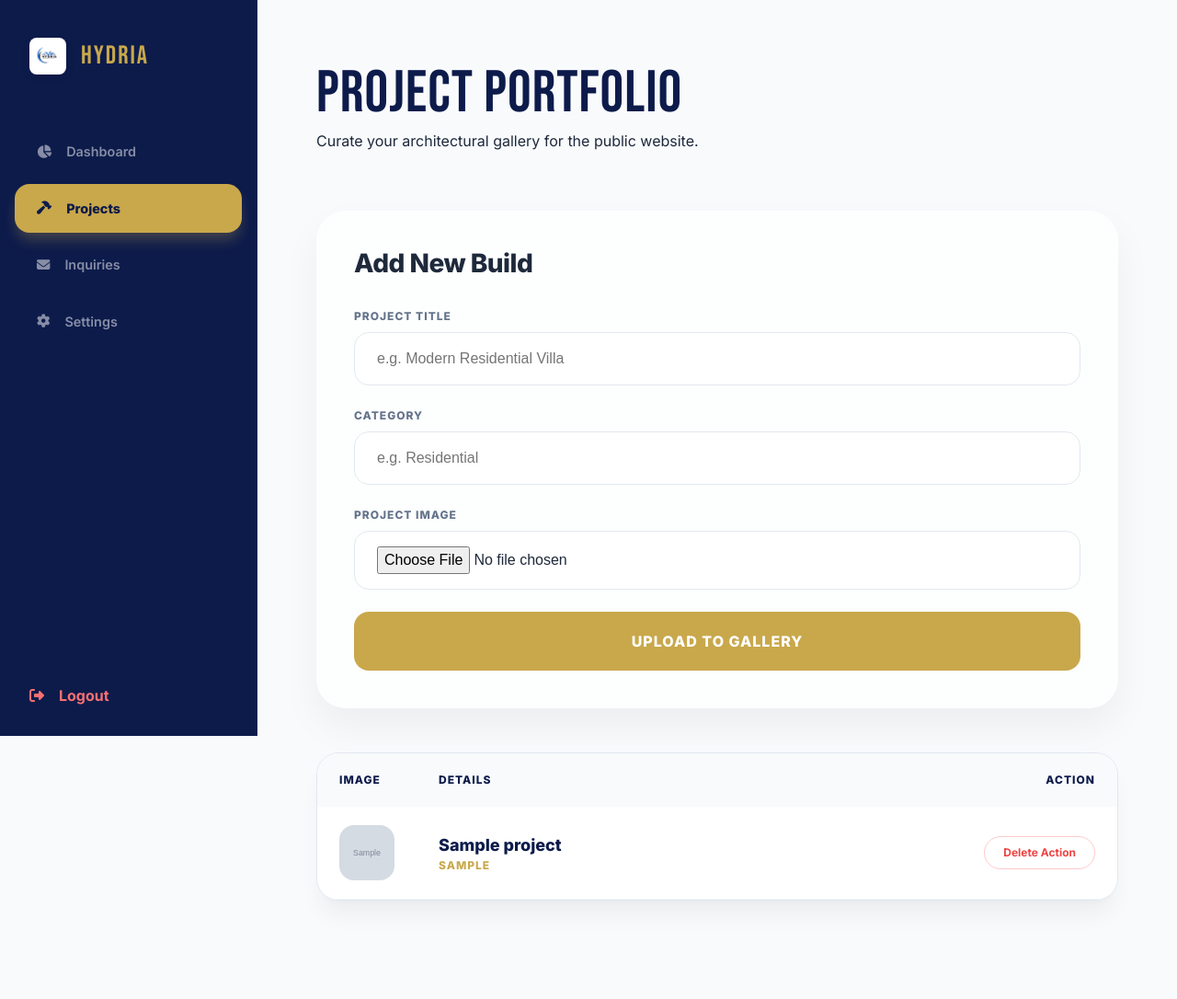
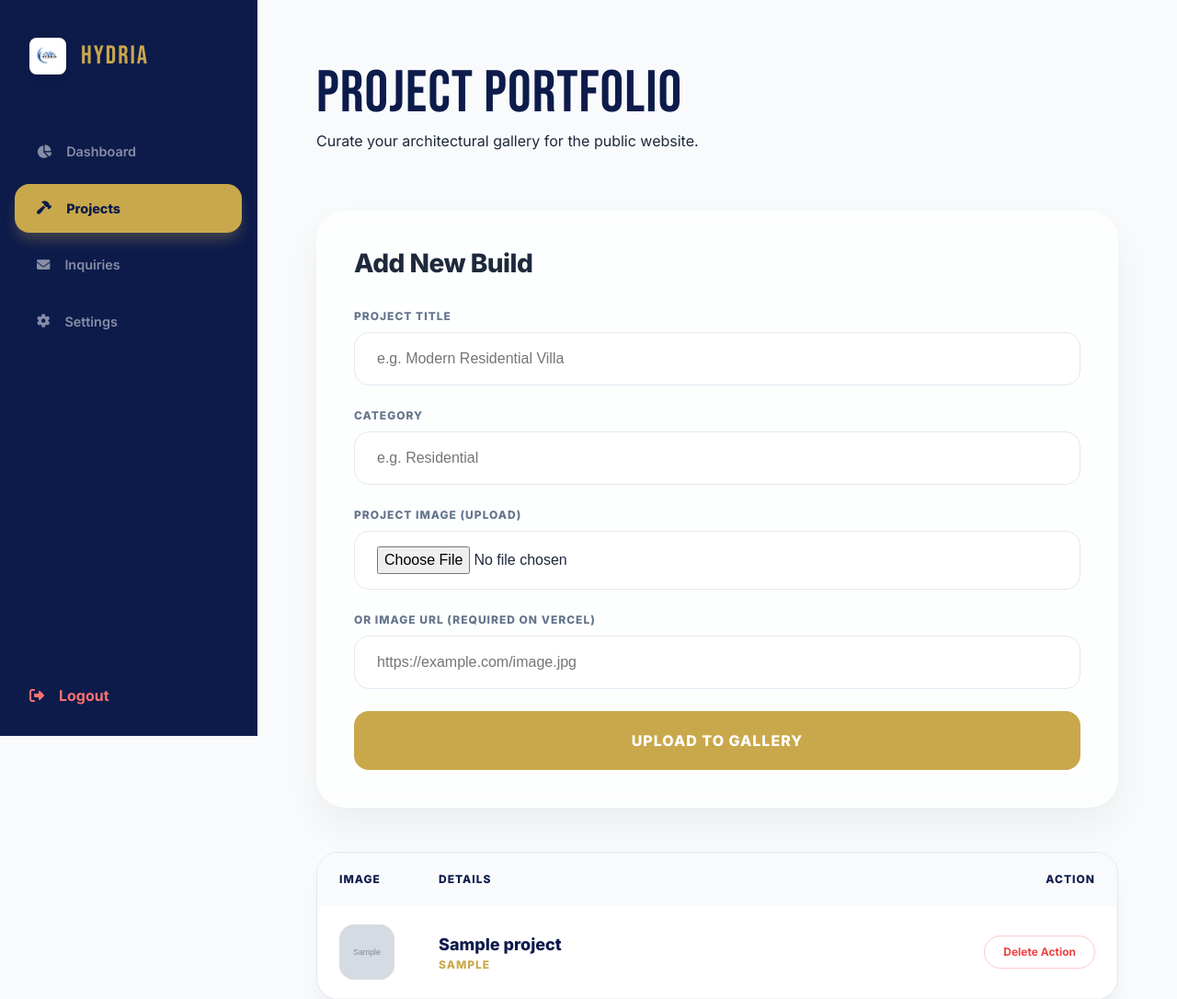
Before and after one commit to Gitloggers/Hydria, a PHP site: page /admin_projects.php in a window 1280 px wide. Shown: the top 1086 px of the page at 92% size. Before the commit the page ends 982 px from the top, so only its background shows below. Run offline with PHP 8.4, Linux system fonts and the light colour scheme; the visitor is signed in with stand-in values (Sample User, id 1); tables that the repository leaves empty hold one stand-in row (values such as "Sample post"); grey boxes marked "Sample" are stand-in pictures.

Commit message:
Fix project uploads path and update hero background to hero.png

```diff
--- a/api/admin_projects.php
+++ b/api/admin_projects.php
@@ -40,20 +40,22 @@ if (isset($_POST['add_project'])) {
 
     $title = trim($_POST['title'] ?? '');
     $category = trim($_POST['category'] ?? '');
-    $image_url = '';
-
-    if (!empty($_FILES['image']['name'])) {
+    // Check if an external image URL was provided
+    $external_url = trim($_POST['image_url_input'] ?? '');
+    if (!empty($external_url)) {
+        $image_url = $external_url;
+    } elseif (!empty($_FILES['image']['name'])) {
         $source_file = $_FILES['image']['tmp_name'];
         $ext = strtolower(pathinfo($_FILES['image']['name'], PATHINFO_EXTENSION));
         $allowed = ['jpg', 'jpeg', 'png', 'webp', 'gif'];
 
         if (in_array($ext, $allowed)) {
-            $target_dir = "assets/";
-            if (!file_exists($target_dir)) {
-                mkdir($target_dir, 0777, true);
+            $disk_target_dir = dirname(__DIR__) . '/assets/';
+            if (!file_exists($disk_target_dir)) {
+                mkdir($disk_target_dir, 0777, true);
             }
             $new_filename = uniqid('proj_') . '.' . $ext;
-            $target_file = $target_dir . $new_filename;
+            $target_file = $disk_target_dir . $new_filename;
 
             if (function_exists('imagecreatetruecolor')) {
                 $img_info = getimagesize($source_file);
@@ -99,13 +101,13 @@ if (isset($_POST['add_project'])) {
                         }
                         imagedestroy($image_p);
                         imagedestroy($image);
-                        if ($success) $image_url = $target_file;
+                        if ($success) $image_url = 'assets/' . $new_filename;
                     }
                 }
             } else {
                 // Fallback for environments without GD extension (like Vercel)
                 if (move_uploaded_file($source_file, $target_file)) {
-                    $image_url = $target_file;
+                    $image_url = 'assets/' . $new_filename;
                 }
             }
         }
@@ -265,8 +267,13 @@ include_once 'admin_header.php';
             </div>
 
             <div class="form-group">
-                <label>Project Image</label>
+                <label>Project Image (Upload)</label>
                 <input type="file" name="image" class="form-control-next">
+            </div>
+
+            <div class="form-group">
+                <label>Or Image URL (Required on Vercel)</label>
+                <input type="url" name="image_url_input" class="form-control-next" placeholder="https://example.com/image.jpg">
             </div>
 
             <button type="submit" name="add_project" class="btn-magnetic">Upload to Gallery</button>
```
Also changed, not shown: modern-ui.css, tailwind-input.css.
